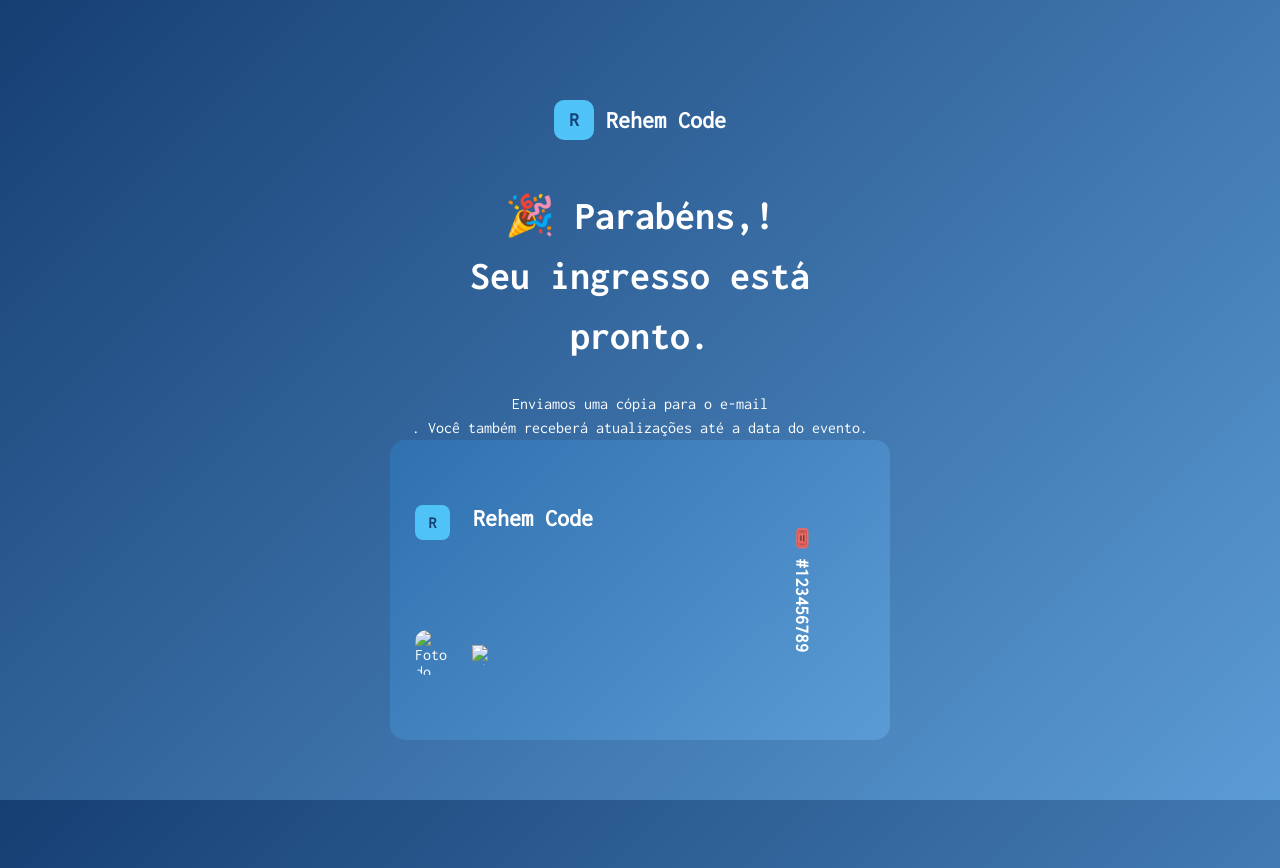
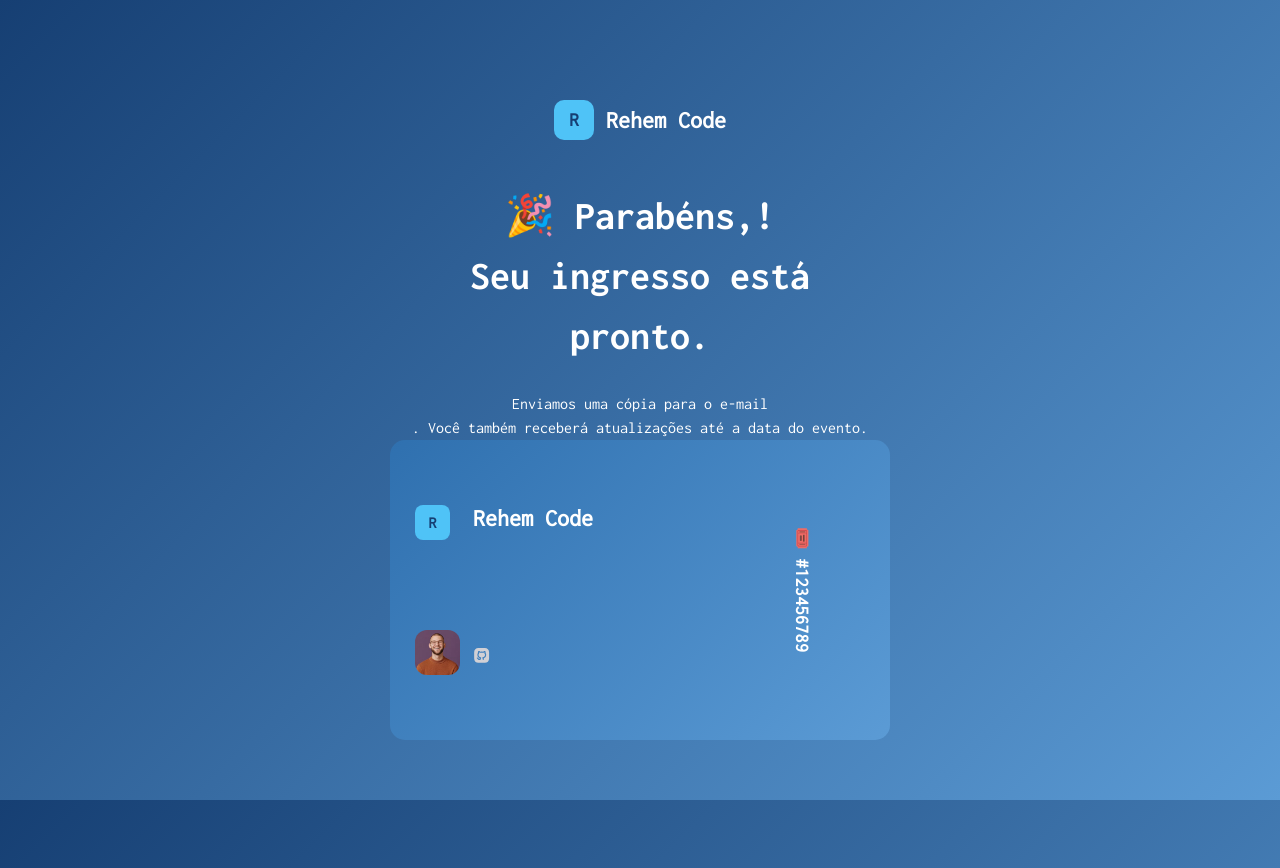
Before and after one commit to AndreiRehem/ticketgenerator, a plain HTML site: page ticket.html in a window 1280 px wide. Drawn offline with Linux system fonts and the light colour scheme.

Commit message:
import de imagens

```diff
--- a/ticket.html
+++ b/ticket.html
@@ -73,7 +73,7 @@
 
             <div class="ticket-item flexDev">
               <img
-                src="./Images/image-avatar.jpg"
+                src="/image-avatar.jpg"
                 alt="Foto do participante"
                 id="userImageUpload"
                 style="
@@ -86,7 +86,7 @@
               <div class="ticket-item-text flexDev">
                 <h3 id="name2"></h3>
                 <label for="github">
-                  <img src="./Images/icon-github.svg" alt="GitHub" />
+                  <img src="/icon-github.svg" alt="GitHub" />
                   <span id="github"></span>
                 </label>
               </div>
```
Also changed, not shown: index.html (+1 -1 lines).
